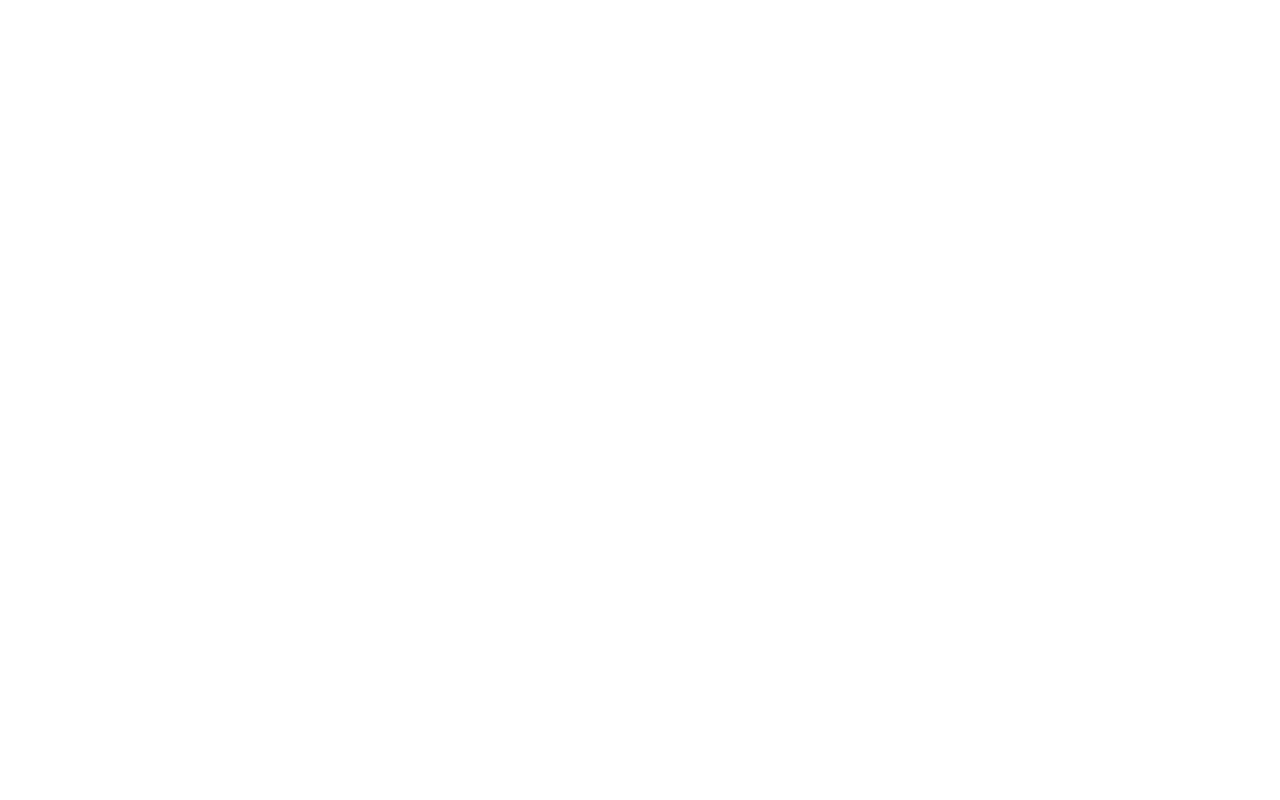
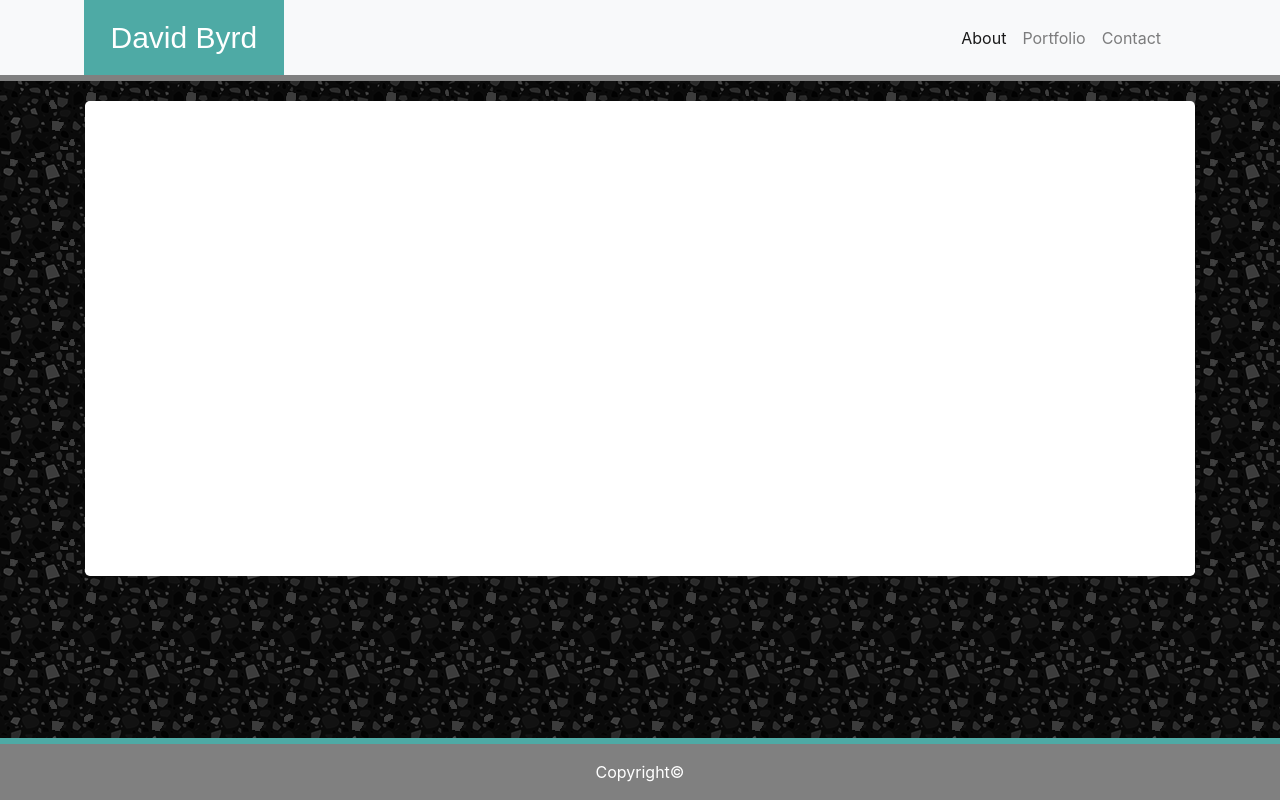
Before and after one commit to byrdmanrva/Bootstrap-Portfolio, a plain HTML site: page portfolio.html in a window 1280 px wide. Drawn offline with nearby package versions, Linux system fonts and the light colour scheme.

Commit message:
fixed responsiveness

```diff
--- a/portfolio.html
+++ b/portfolio.html
@@ -0,0 +1,53 @@
+<!DOCTYPE html>
+<html>
+<head>
+    <meta charset="utf-8" />
+    <meta http-equiv="X-UA-Compatible" content="IE=edge">
+    <title>Page Title</title>
+    <meta name="viewport" content="width=device-width, initial-scale=1.0">
+    <link href="assets/css/bootstrap-responsive.css" rel="stylesheet">
+    <meta name="viewport" content="width=device-width, initial-scale=1">
+    <link rel="stylesheet" href="https://stackpath.bootstrapcdn.com/bootstrap/4.1.3/css/bootstrap.min.css" integrity="sha384-MCw98/SFnGE8fJT3GXwEOngsV7Zt27NXFoaoApmYm81iuXoPkFOJwJ8ERdknLPMO" crossorigin="anonymous">
+    <link rel="stylesheet" href="assets/css/styles.css">
+</head>
+<body>
+
+<!--BACKGROUND IMAGE-->
+<body background="assets/Images/dark-grey-terrazzo.png">
+
+ <!--NAV BAR-->
+            <nav class="navbar navbar-expand-lg navbar-light bg-light">
+                <a class="navbar-brand name" href="#">David Byrd</a>
+                    <button class="navbar-toggler" type="button" data-toggle="collapse" data-target="#navbarNavAltMarkup" aria-controls="navbarNavAltMarkup" aria-expanded="false" aria-label="Toggle navigation">
+                        <span class="navbar-toggler-icon"></span>
+                    </button>
+                <div class="collapse navbar-collapse navbar-light" id="navbarNavAltMarkup">
+                    <div class="navbar-nav offset-8">
+                        <a class="nav-item nav-link active" href="#">About <span class="sr-only">(current)</span></a>
+                        <a class="nav-item nav-link" href="#">Portfolio</a>
+                        <a class="nav-item nav-link" href="#">Contact</a>
+                    </div>
+                </div>
+            </nav>
+</div>
+
+<!--CONTACT ME BOX-->
+<div class="container">
+    <div class="row">
+        <div class="col-md-12">
+                <div class="jumbotron">
+
+                </div>
+
+        </div>
+    </div>
+</div>
+
+<!--FOOTER-->
+    <div class="row">
+        <footer class="footer">
+            <a class="copyright">Copyright©</a>
+        </footer>
+    </div>
+</body>
+</html>
```
Also changed, not shown: index.html (+4 -0 lines).
